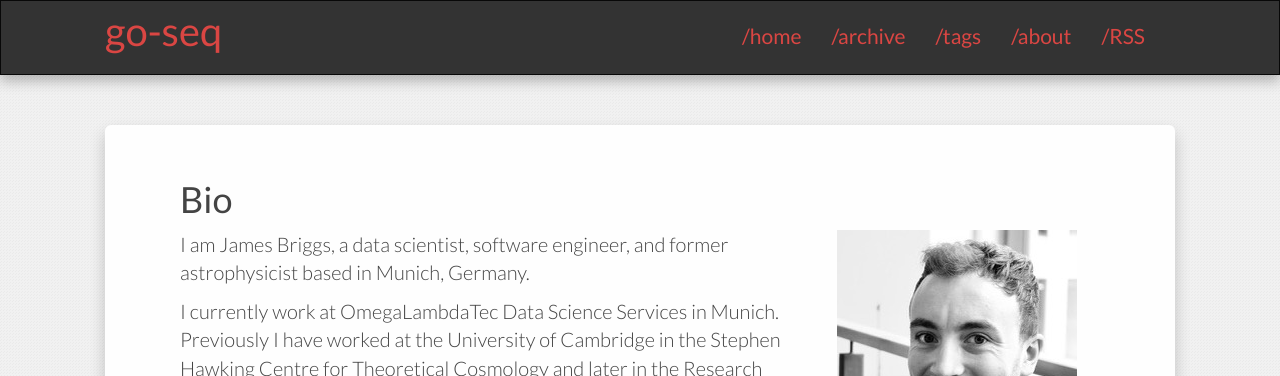
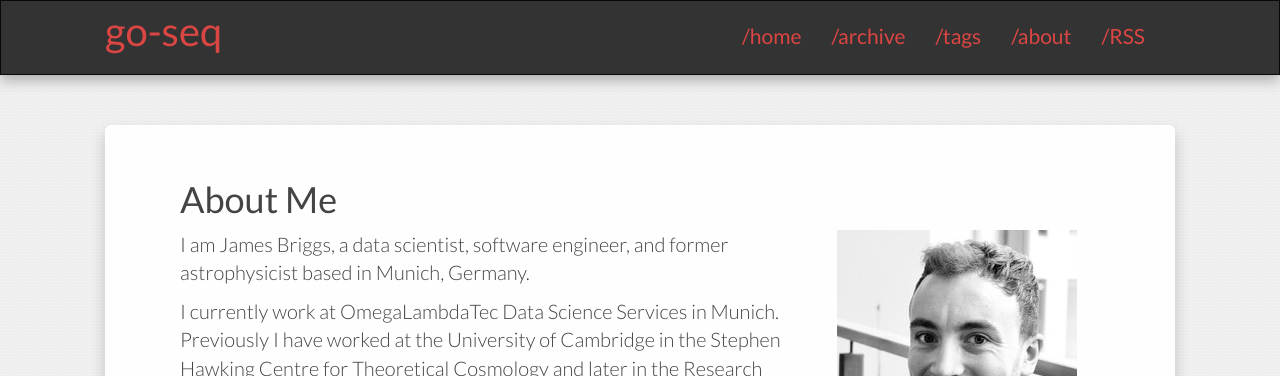
Before and after one commit to trungnt11/trungnt11.github.io, a Jekyll site: the page built from about.md, in a window 1280 px wide. Shown: the top 376 px of the page. Built offline with Jekyll 4.4.1, drawn with Linux system fonts in a browser that asks for light colours.

Commit message:
Bio -> About Me

```diff
--- a/about.md
+++ b/about.md
@@ -3,7 +3,7 @@ layout: page
 title: About
 ---
 
-# Bio
+# About Me
 
 <div class="row">
 
```
